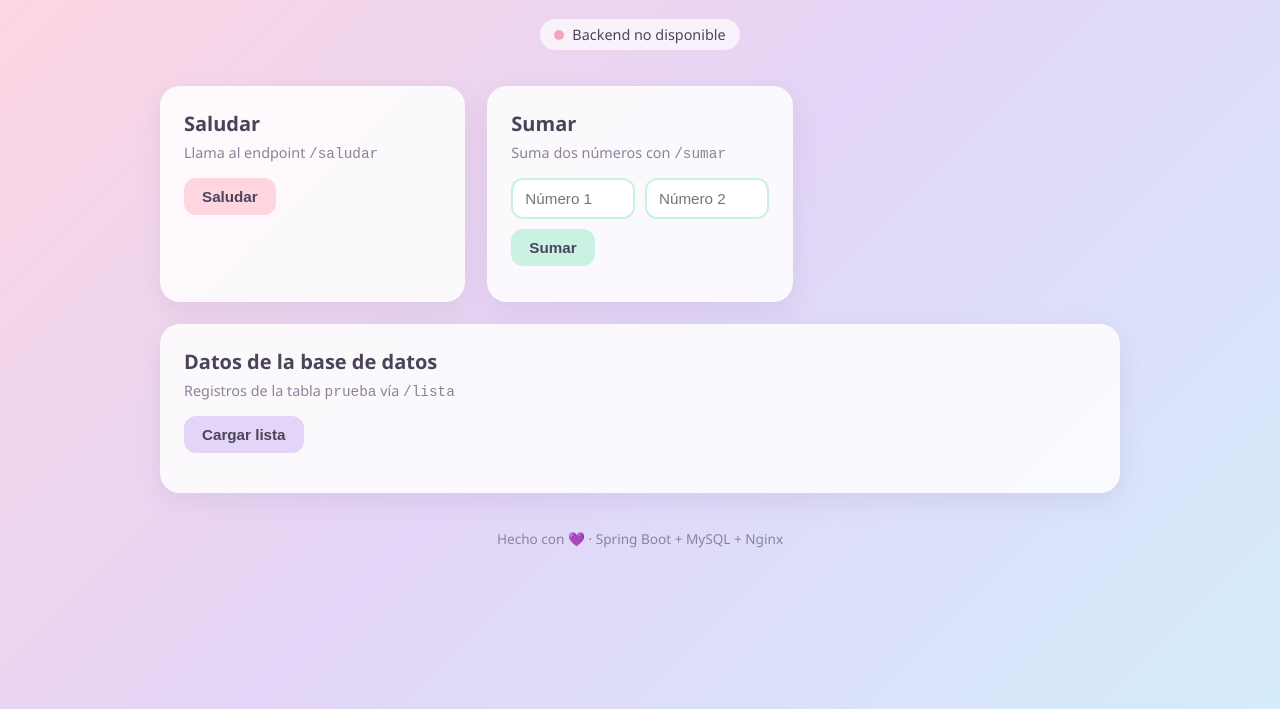
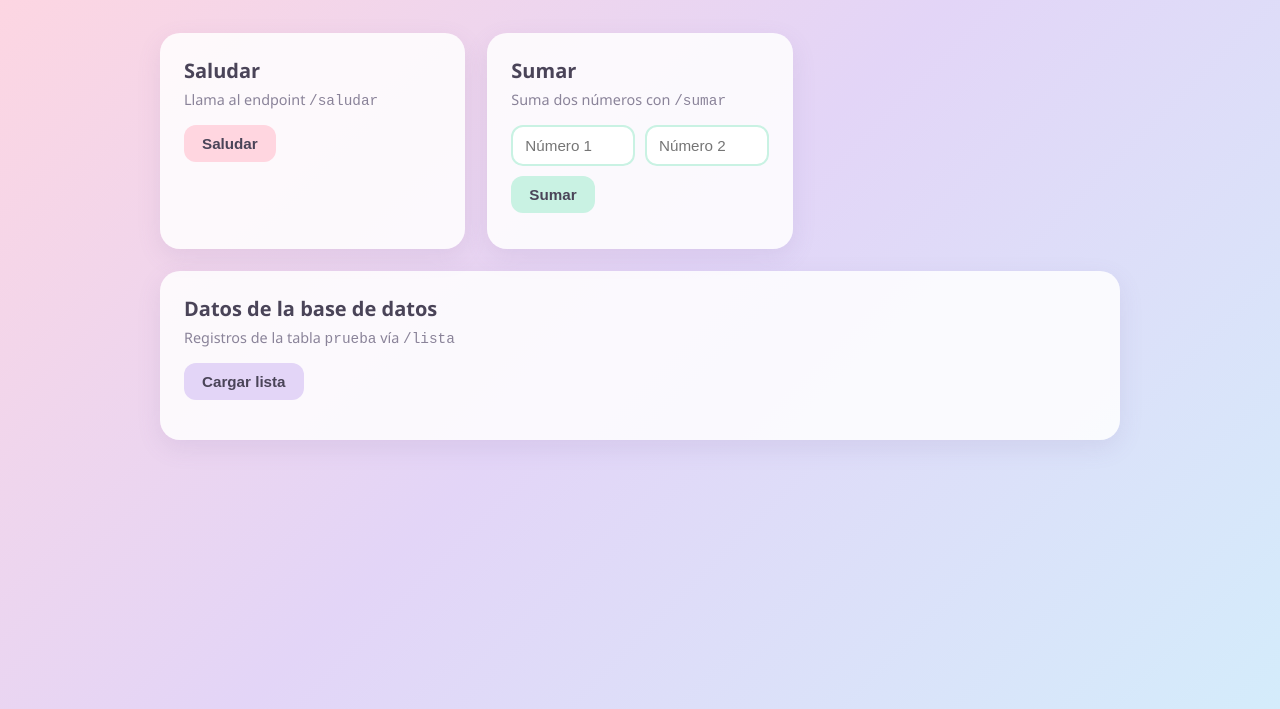
Before and after one commit to NataliaFarfanEducate/docker-ci-cd, a plain HTML site: page frontend_test/index.html in a window 1280 px wide. Shown: the part 91-800 px from the top of the page. Drawn offline with Linux system fonts and the light colour scheme; no server answers.

```diff
--- a/frontend_test/index.html
+++ b/frontend_test/index.html
@@ -191,10 +191,6 @@
 
     <header>
         <h1>App Spring Boot</h1>
-        <div class="estado">
-            <span class="punto" id="puntoEstado"></span>
-            <span id="textoEstado">Revisando conexión...</span>
-        </div>
     </header>
 
     <main>
@@ -225,8 +221,6 @@
         </section>
     </main>
 
-    <footer>Hecho con 💜 · Spring Boot + MySQL + Nginx</footer>
-
     <script>
         const API_URL = "/api";
 
@@ -244,7 +238,6 @@
 
         async function revisarConexion() {
             const punto = document.getElementById("puntoEstado");
-            const texto = document.getElementById("textoEstado");
             try {
                 await pedir("/hello");
                 punto.className = "punto ok";
```
Also changed, not shown: 3 other files.
